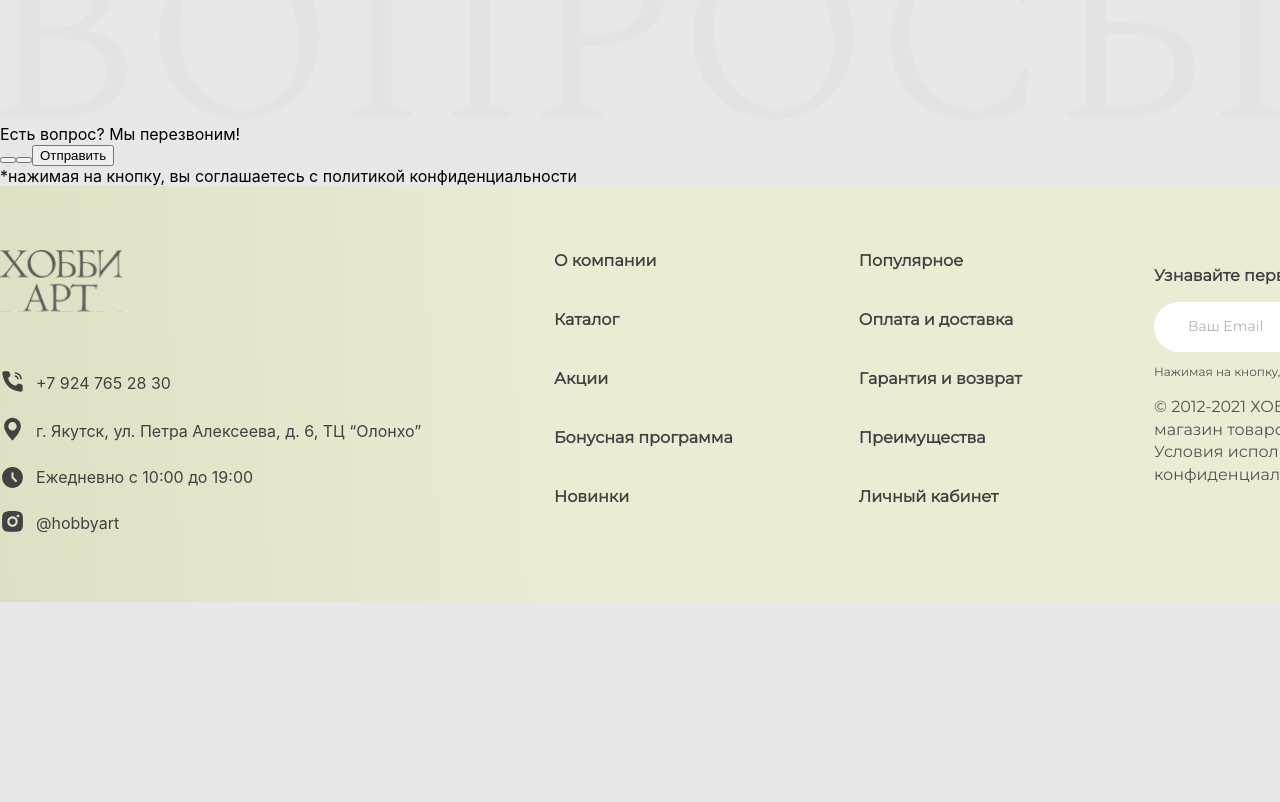
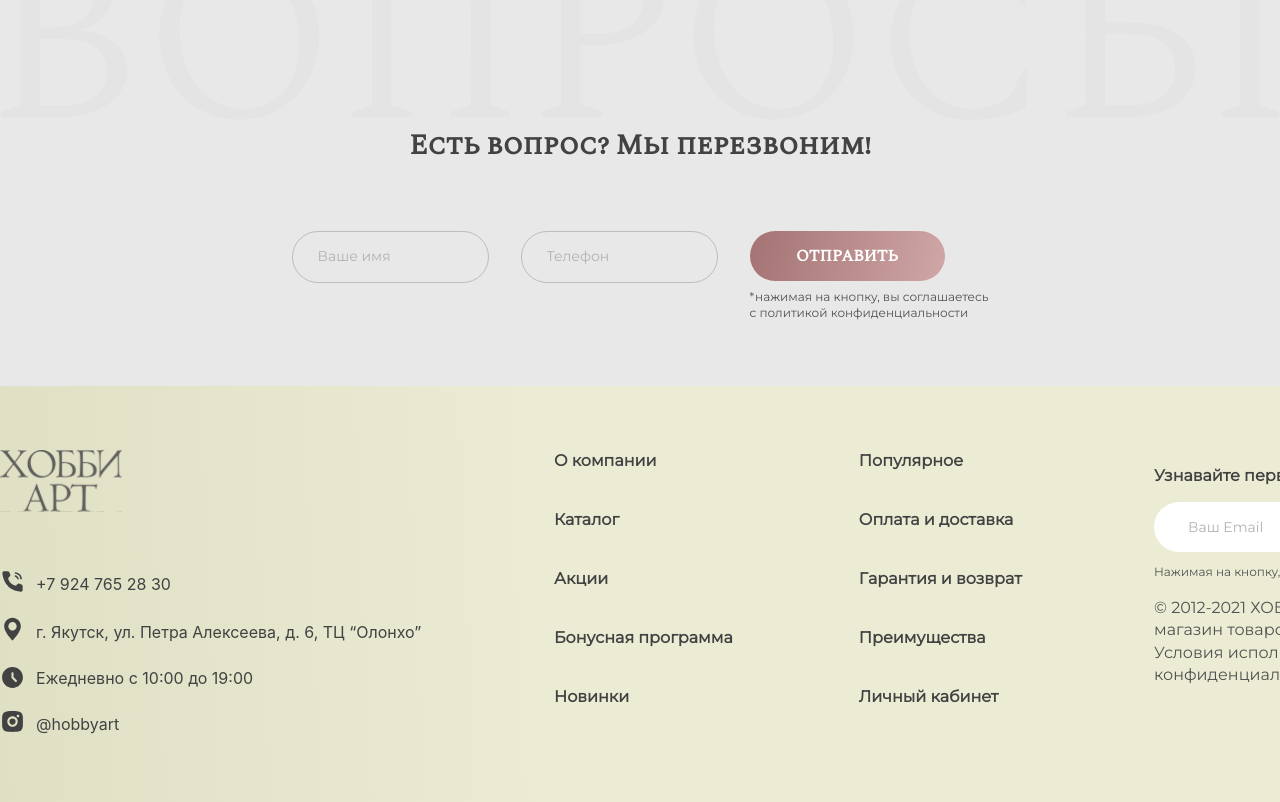
Before and after one commit to ShadowFox35/hobbyArt, a React (Create React App) app in the folder hobbyart/: page / in a window 1280 px wide. Shown: the part 860-1662 px from the top of the page. Before the commit the page ends 1462 px from the top, so only its background shows below. Built offline with nearby package versions, Linux system fonts and the light colour scheme.

Commit message:
feat: add MainConnect block

```diff
--- a/hobbyart/src/pages/Footer/Footer.scss
+++ b/hobbyart/src/pages/Footer/Footer.scss
@@ -104,10 +104,6 @@
         margin-left: 32px;
       }
 
-      &:hover {
-        cursor: pointer;
-      }
-
       .form-input {
         border: none;
         outline: none;
--- a/hobbyart/src/pages/Main/Main/Main.tsx
+++ b/hobbyart/src/pages/Main/Main/Main.tsx
@@ -3,7 +3,7 @@ import React from 'react';
 import './Main.scss';
 
 import MainCatalog from './MainCatalog';
-import MainConnect from './MainConnect';
+import MainConnect from './MainConnect/MainConnect';
 import MainSlider from './MainSlider';
 import MainSwitcher from './MainSwitcher';
 import GoodsSlider from './GoodsSlider';
--- /dev/null
+++ b/hobbyart/src/pages/Main/Main/MainConnect/EnterNameForm.tsx
@@ -0,0 +1,20 @@
+import React from 'react';
+import './MainConnect.scss';
+
+const EnterNameForm: React.FC = () => {
+  return (
+    <div className="name-form">
+      <input
+        className="form-input"
+        placeholder="Ваше имя"
+        autoComplete="off"
+        autoFocus
+        name="name"
+        value={''}
+        // onChange={(e) => setInputValue(e.target.value)}
+      />
+    </div>
+  );
+};
+
+export default EnterNameForm;
--- /dev/null
+++ b/hobbyart/src/pages/Main/Main/MainConnect/EnterPhoneForm.tsx
@@ -0,0 +1,20 @@
+import React from 'react';
+import './MainConnect.scss';
+
+const EnterPhoneForm: React.FC = () => {
+  return (
+    <div className="phone-form">
+      <input
+        className="form-input"
+        placeholder="Телефон"
+        autoComplete="off"
+        autoFocus
+        name="phone"
+        value={''}
+        // onChange={(e) => setInputValue(e.target.value)}
+      />
+    </div>
+  );
+};
+
+export default EnterPhoneForm;
--- /dev/null
+++ b/hobbyart/src/pages/Main/Main/MainConnect/MainConnect.scss
@@ -0,0 +1,127 @@
+.main-connect {
+  .title {
+    font-family: 'Spectral SC';
+    font-style: normal;
+    font-weight: 600;
+    font-size: 28px;
+    line-height: 43px;
+    color: #424242;
+    margin-bottom: 64px;
+  }
+
+  &_wrapper {
+    display: flex;
+    flex-direction: column;
+    justify-content: center;
+    align-items: center;
+  }
+
+  &_form {
+    display: flex;
+    gap: 32px;
+    .name-form {
+      display: flex;
+      align-items: center;
+      justify-content: center;
+      width: 195px;
+      height: 50px;
+      background: none;
+      border: 1px solid #bdbdbd;
+      border-radius: 46px;
+      text-align: justify;
+      &:hover {
+        border: 1px solid #976464;
+        color: #976464;
+      }
+
+      .form-input {
+        border: none;
+        outline: none;
+        transition: 0.3s linear;
+        background: none;
+        margin-left: 32px;
+        &::placeholder {
+          color: #b2b2b2;
+          font-family: 'Montserrat', sans-serif;
+          font-style: normal;
+          font-weight: 400;
+          font-size: 14px;
+          line-height: 17px;
+        }
+      }
+    }
+
+    .phone-form {
+      display: flex;
+      align-items: center;
+      justify-content: center;
+      width: 195px;
+      height: 50px;
+      background: none;
+      border: 1px solid #bdbdbd;
+      border-radius: 46px;
+      text-align: justify;
+      &:hover {
+        border: 1px solid #976464;
+        color: #976464;
+      }
+
+      .form-input {
+        border: none;
+        outline: none;
+        transition: 0.3s linear;
+        background: none;
+        margin-left: 32px;
+        &::placeholder {
+          color: #b2b2b2;
+          font-family: 'Montserrat', sans-serif;
+          font-style: normal;
+          font-weight: 400;
+          font-size: 14px;
+          line-height: 17px;
+        }
+      }
+    }
+
+    .btn-wrapper {
+      display: flex;
+      flex-direction: column;
+      margin-bottom: 64px;
+      .form-btn {
+        display: flex;
+        flex-direction: row;
+        justify-content: center;
+        align-items: center;
+        padding: 13px 45px;
+        width: 195px;
+        height: 50px;
+        background: linear-gradient(102.48deg, #976464 -29.03%, #cfa5a5 97.75%);
+        border-radius: 49px;
+        border: none;
+        font-family: 'Spectral SC', serif;
+        font-style: normal;
+        font-weight: 600;
+        font-size: 16px;
+        line-height: 24px;
+        text-transform: uppercase;
+        color: #ffffff;
+        &_note {
+          margin-top: 8px;
+          font-family: 'Montserrat';
+          font-style: normal;
+          font-weight: 400;
+          font-size: 12px;
+          line-height: 140.2%;
+          color: #525252;
+        }
+
+        &:hover {
+          background: linear-gradient(102.48deg, #7b4646 -29.03%, #bf9191 97.75%);
+          box-shadow: 0px 1px 1px rgba(0, 0, 0, 0.2), 0px 1px 1px rgba(0, 0, 0, 0.2);
+          border-radius: 428.797px;
+          cursor: pointer;
+        }
+      }
+    }
+  }
+}
--- a/hobbyart/src/pages/Main/Main/MainConnect.tsx
+++ b/hobbyart/src/pages/Main/Main/MainConnect/MainConnect.tsx
@@ -1,7 +1,11 @@
 import React from 'react';
-import './Main.scss';
+import './MainConnect.scss';
 
-import backimg from '../../../assets/connect_back.svg';
+import backimg from '../../../../assets/connect_back.svg';
+
+import EnterNameForm from './EnterNameForm';
+import EnterPhoneForm from './EnterPhoneForm';
+import SendButton from './SendButton';
 
 const MainConnect: React.FC = () => {
   return (
@@ -12,13 +16,13 @@ const MainConnect: React.FC = () => {
           <div className="title">Есть вопрос? Мы перезвоним!</div>
           <div className="main-connect_form">
             {/* сделать формы компонентами */}
-            <button></button>
-            <button></button>
-            <button>Отправить</button>
+            <EnterNameForm />
+            <EnterPhoneForm />
+            <SendButton />
           </div>
-          <div className="main-connect_note">
-            *нажимая на кнопку, вы соглашаетесь с политикой конфиденциальности
-          </div>
+          {/* <div className="main-connect_note">
+            *нажимая на кнопку, вы соглашаетесь <br /> с политикой конфиденциальности
+          </div> */}
         </div>
       </div>
     </div>
--- /dev/null
+++ b/hobbyart/src/pages/Main/Main/MainConnect/SendButton.tsx
@@ -0,0 +1,15 @@
+import React from 'react';
+import './MainConnect.scss';
+
+const SendButton: React.FC = () => {
+  return (
+    <div className="btn-wrapper">
+      <button className="form-btn">Отправить</button>
+      <div className="form-btn_note">
+        *нажимая на кнопку, вы соглашаетесь <br /> с политикой конфиденциальности
+      </div>
+    </div>
+  );
+};
+
+export default SendButton;
```
